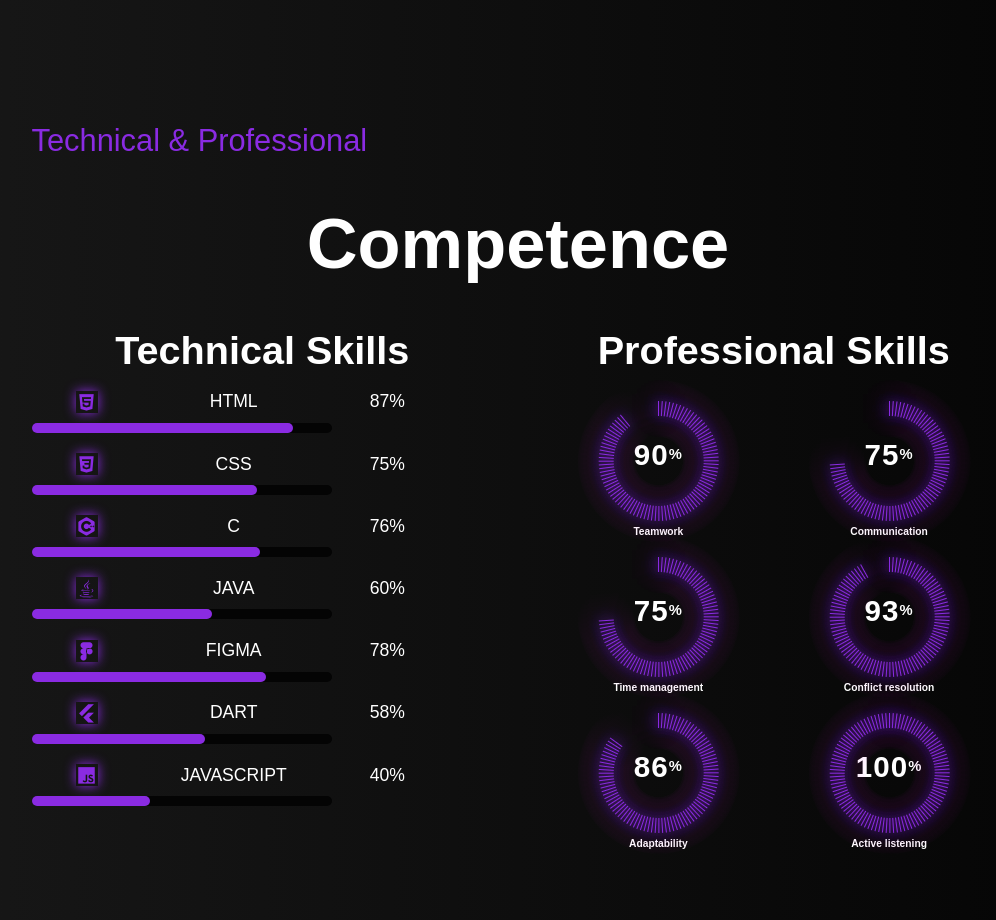
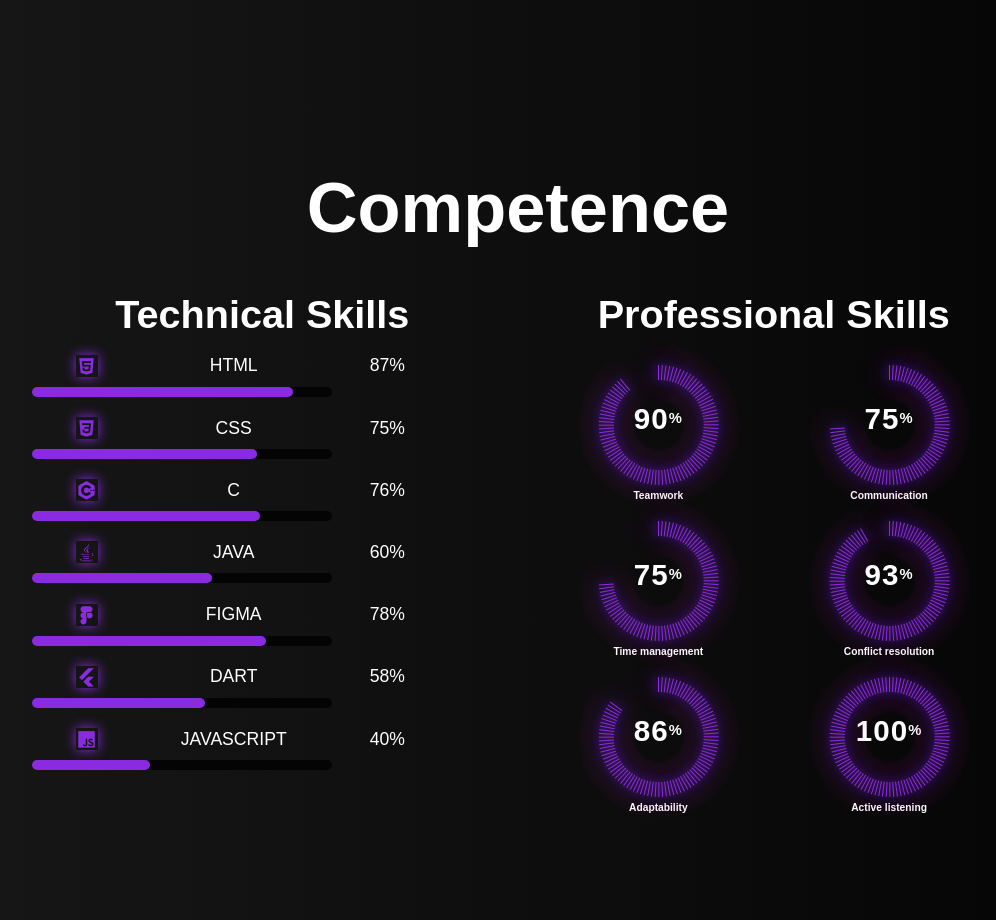
Before and after one commit to Bistrel2002/Portfolio, a website built with Vite: page index.html in a window 1280 px wide. Shown: the part 3700-4620 px from the top of the page, without its empty margins (122-1118 px from the left). Built offline with nearby package versions, Linux system fonts and the light colour scheme.

Commit message:
Update index.html

```diff
--- a/index.html
+++ b/index.html
@@ -213,7 +213,6 @@
 
   <section class="competence" id="competence">
     <div class="main-text">
-      <span>Technical & Professional</span>
       <h2 class="heading">Competence</h2>
     </div>
 
```
